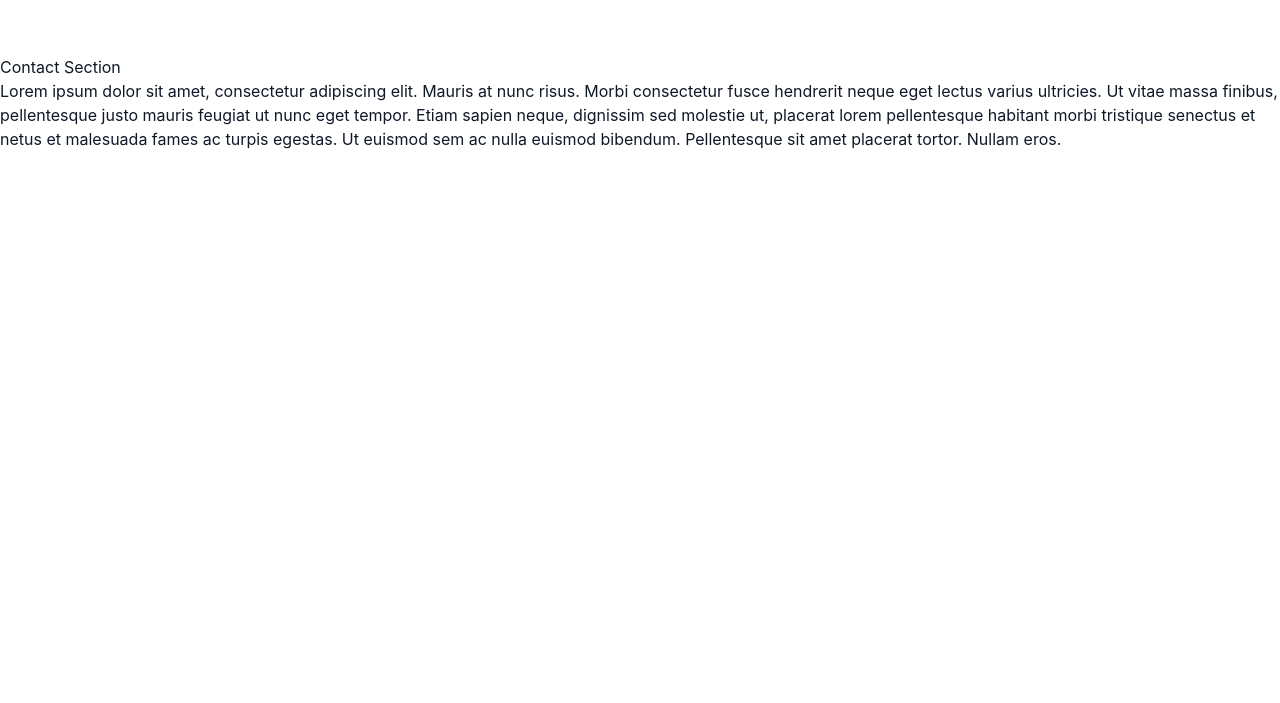
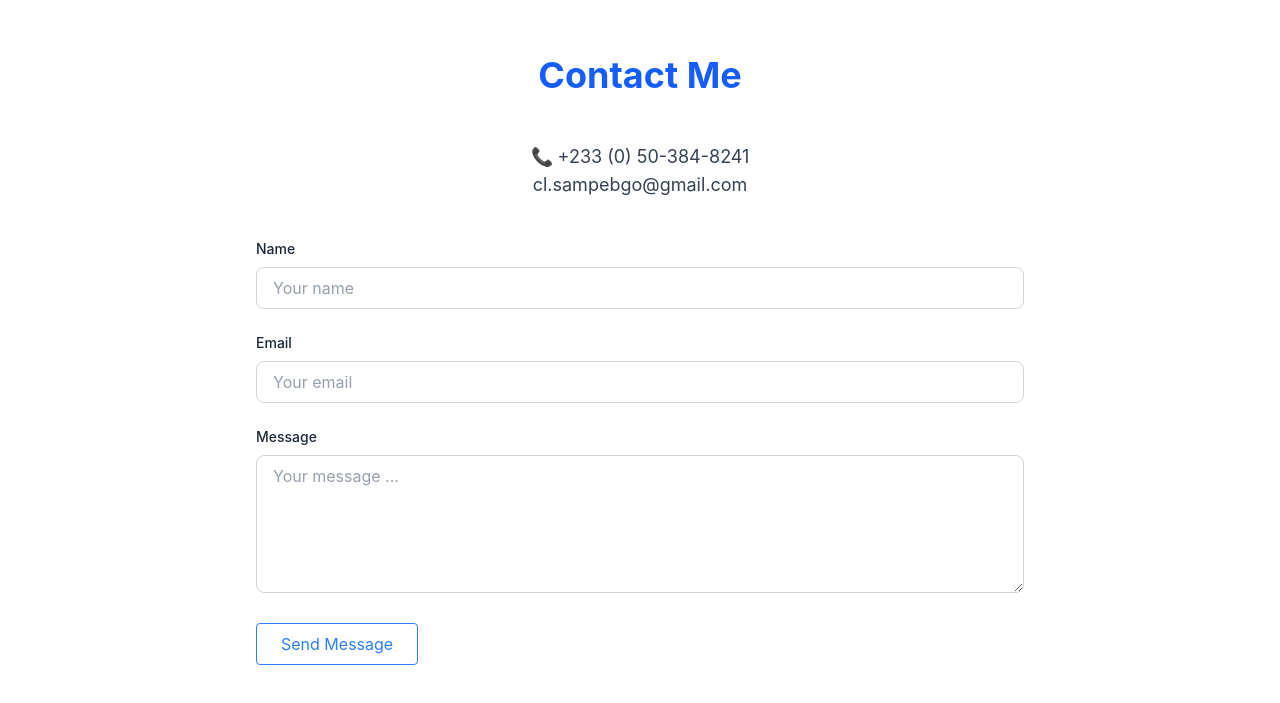
Before and after one commit to CSampebgo333/react-nextjs-projects, a React (Vite) app in the folder project-04-portfolio-website/: page / in a window 1280 px wide. Shown: the part 4083-4786 px from the top of the page. Built offline with nearby package versions, Linux system fonts and the light colour scheme.

Commit message:
Wrap Up with the Contact Section

```diff
--- a/project-04-portfolio-website/src/components/ContactSection/index.jsx
+++ b/project-04-portfolio-website/src/components/ContactSection/index.jsx
@@ -1,16 +1,91 @@
+const labelClass = [
+  "block",                 // Display as block element
+  "mb-2",                  // Space below the label
+  "text-sm",               // Small font size
+  "font-medium",           // Medium font weight
+  "text-gray-800",         // Text color (light mode)
+  "dark:text-gray-200",    // Text color (dark mode)
+].join(" ");
+
+const inputClass = [
+  "w-full",                // Take up full width
+  "px-4",                  // Horizontal padding
+  "py-2",                  // Vertical padding
+  "border",                // Default border
+  "rounded-lg",            // Rounded corners
+  "bg-white",              // Background (light mode)
+  "dark:bg-gray-800",      // Background (dark mode)
+  "border-gray-300",       // Border color (light mode)
+  "dark:border-gray-700",  // Border color (dark mode)
+  "text-gray-800",         // Text color (light mode)
+  "dark:text-white",       // Text color (dark mode)
+  "placeholder:text-gray-400",      // Placeholder color (light mode)
+  "dark:placeholder:text-gray-500", // Placeholder color (dark mode)
+  "transition",            // Smooth transitions
+  "duration-200",          // Transition duration
+  "focus:outline-none",    // Remove default outline
+  "focus:ring-2",          // Add focus ring
+  "focus:ring-blue-500",   // Focus ring color
+  "focus:border-blue-500", // Match border color on focus
+].join(" ");
+
 const ContactSection = () => {
     return (
-        <section className="min-h-screen py-20">
-            <h1> Contact Section </h1>
-            <p>
-                Lorem ipsum dolor sit amet, consectetur adipiscing elit. Mauris at nunc risus.
-                Morbi consectetur fusce hendrerit neque eget lectus varius ultricies.
-                Ut vitae massa finibus, pellentesque justo mauris feugiat ut nunc eget tempor.
-                Etiam sapien neque, dignissim sed molestie ut, placerat lorem pellentesque
-                habitant morbi tristique senectus et netus et malesuada fames ac turpis egestas.
-                Ut euismod sem ac nulla euismod bibendum. Pellentesque sit amet placerat tortor.
-                Nullam eros.
-            </p>
+        <section className="min-h-screen py-20 px-4 text-center bg-white dark:bg-gray-900">
+            <h3 className="text-4xl font-bold text-blue-600 dark:text-blue-400 mb-12">
+                Contact Me
+            </h3>
+            <div className="mb-10 text-gray-700 dark:text-gray-300">
+                <p className="text-lg"> 📞 +233 (0) 50-384-8241 </p>
+                <p className="text-lg"> cl.sampebgo@gmail.com </p>
+            </div>
+            <form className="max-w-3xl text-left mx-auto grid grid-cols-1 gap-6">
+                <div>
+                    <label htmlFor="name" className={labelClass}>
+                        Name
+                    </label>
+                    <input
+                        id="name"
+                        type="text"
+                        placeholder="Your name"
+                        className={inputClass}
+                    />
+                </div>
+                <div>
+                    <label htmlFor="email" className={labelClass}>
+                        Email
+                    </label>
+                    <input
+                        id="email"
+                        type="text"
+                        placeholder="Your email"
+                        className={inputClass}
+                    />
+                </div>
+                <div>
+                    <label htmlFor="message" className={labelClass}>
+                        Message
+                    </label>
+                    <textarea
+                        id="message"
+                        rows={5}
+                        placeholder="Your message ..."
+                        className={inputClass}
+                    />
+                </div>
+                <button
+                    type="submit"
+                    className={[
+                        "w-full", "sm:w-fit", "cursor-pointer",
+                        "px-6", "py-2", "border",
+                        "border-blue-500", "text-blue-500",
+                        "rounded", "hover:bg-blue-500",
+                        "hover:text-white", "transition",
+                    ].join(" ")}
+                >
+                    Send Message
+                </button>
+            </form>
         </section>
     )
 }
```
